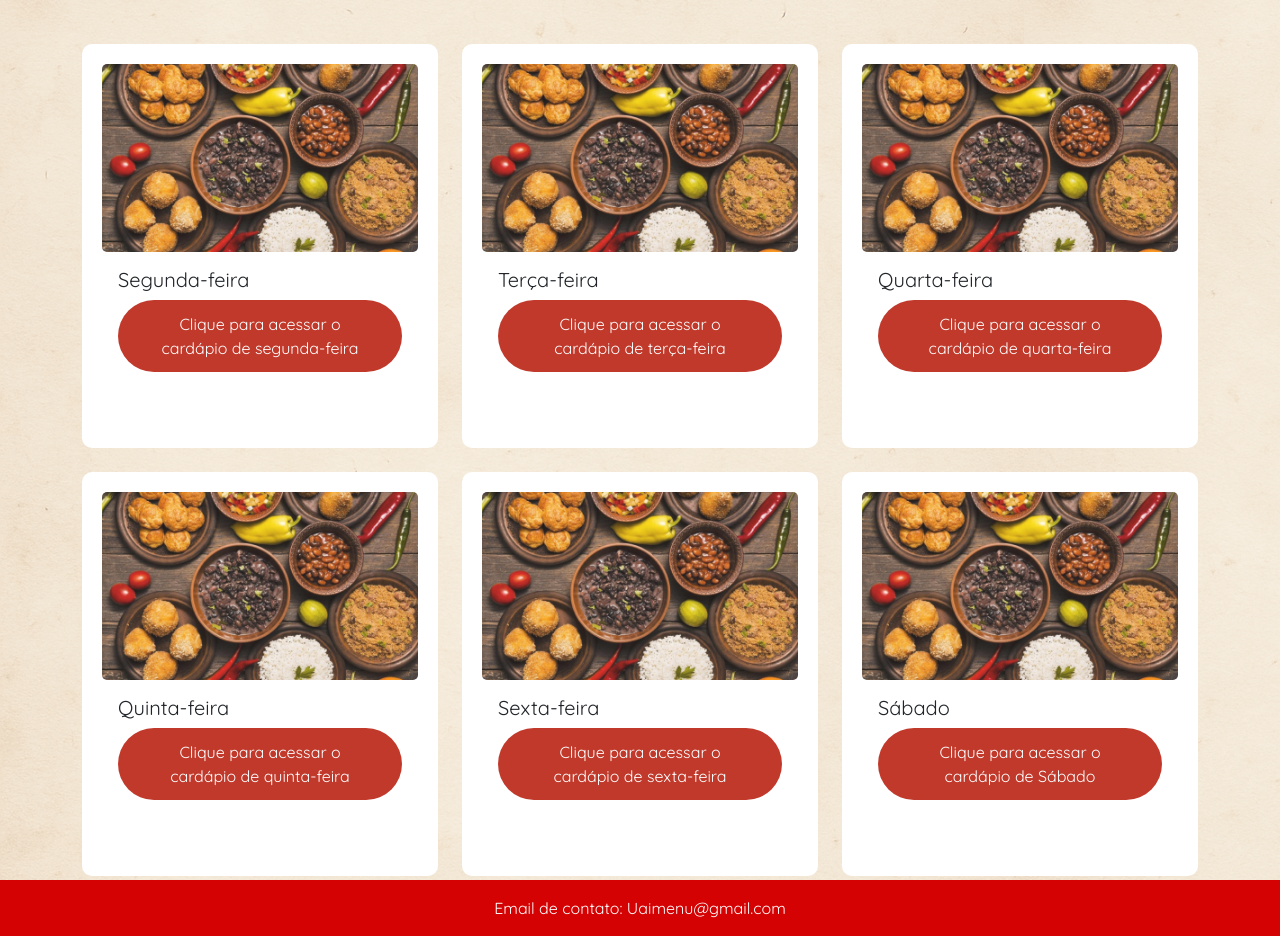
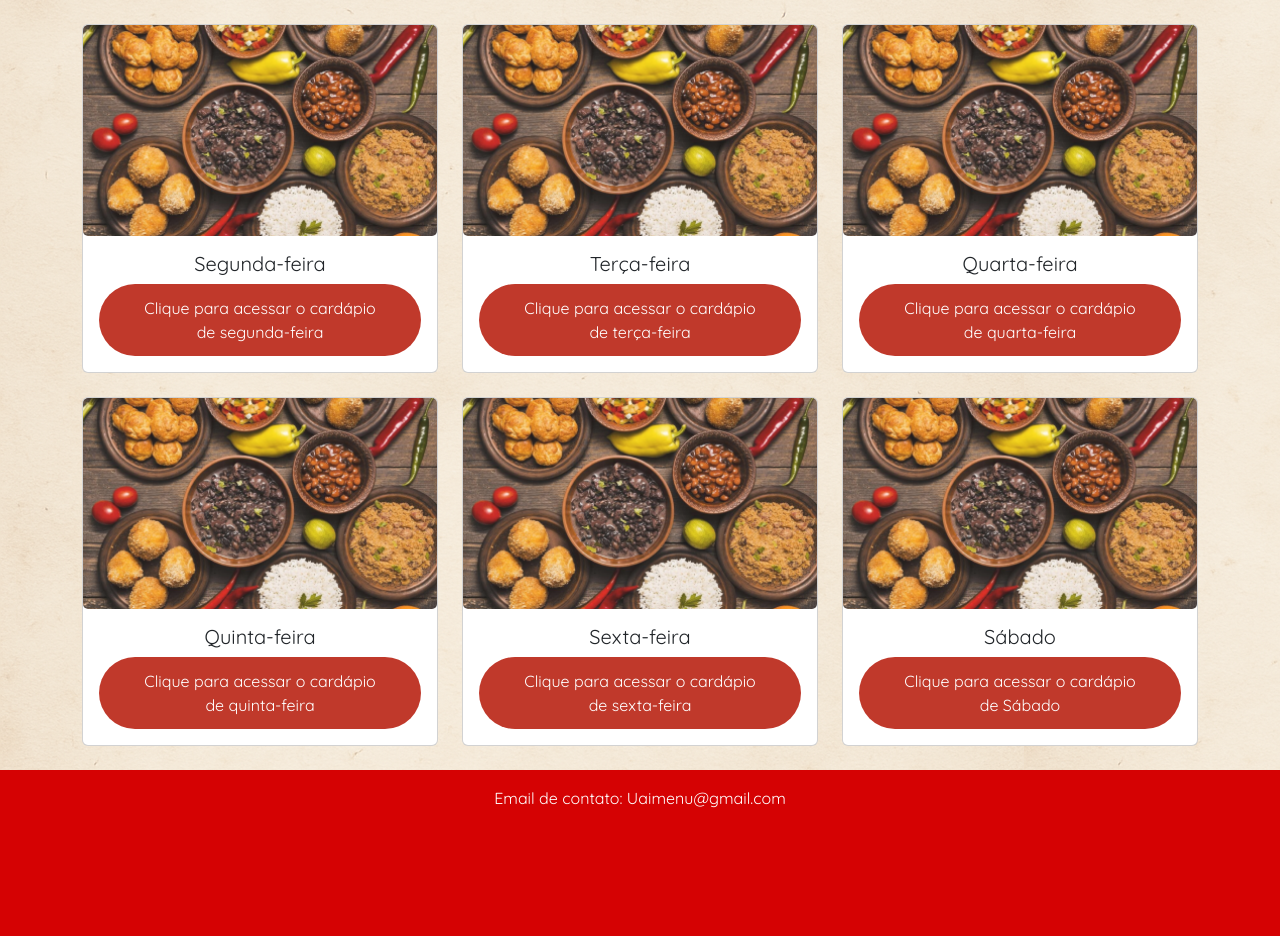
Before and after one commit to dudabas/projetec, a PHP site: page /cardapio.html in a window 1280 px wide. Shown: the part 120-1056 px from the top of the page. After the commit the page ends 928 px from the top, so only its background shows below. Run offline with PHP 8.4, Linux system fonts and the light colour scheme.

Commit message:
Update styles.css

```diff
--- a/styles.css
+++ b/styles.css
@@ -158,7 +158,7 @@ footer {
   border-radius: 12px;
   box-shadow: 0 8px 20px rgba(0, 0, 0, 0.25);
 }
-.col-md-6 .card {
+.cadastros {
   display: flex;
   position: relative;
   align-items:normal ;
@@ -173,6 +173,7 @@ footer {
   text-align: left;
   box-sizing: border-box;
 }
+
 #titulo-cadastro{
   align-self:center;
 }
@@ -223,7 +224,7 @@ quando a validaçao der errado
   align-items: center;
 }
 
-div.card {
+#dia {
   display: flex;
   position: relative;
   align-items: center;
```
